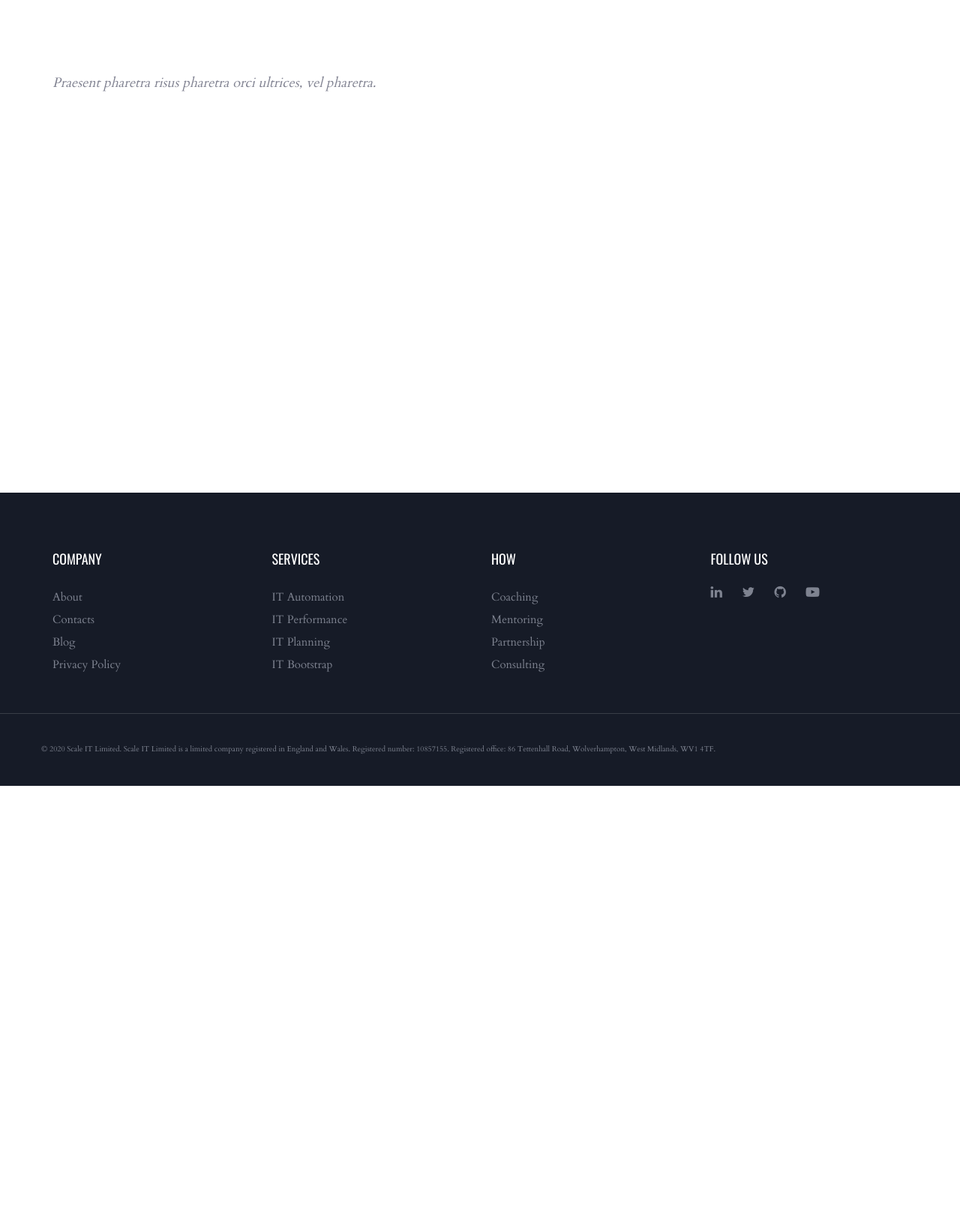
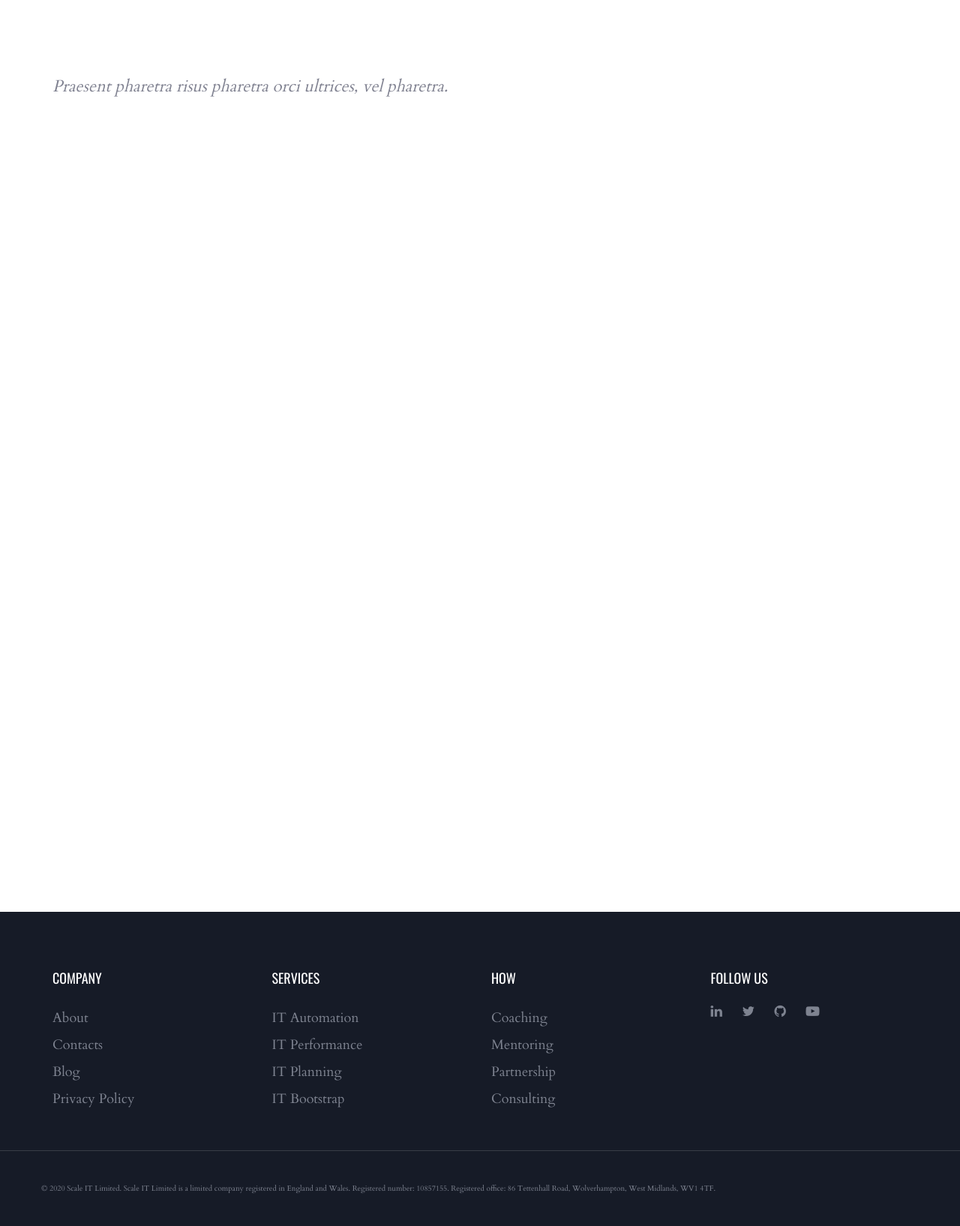
Before and after one commit to lucadevitis/scaleitlimited.github.io, a Jekyll site: the page built from it-planning.md, in a window 1280 px wide. Shown: the part 302-1937 px from the top of the page at 75% size. Built offline with Jekyll 4.4.1, drawn with Linux system fonts in a browser that asks for light colours; some web fonts are replaced; a script that is not in the unit is left out; before the commit the page ends 1350 px from its top, so only the background shows below that.

Commit message:
Cosmetic changes

```diff
--- a/_includes/header.html
+++ b/_includes/header.html
@@ -37,7 +37,7 @@
                         <span class="link-icon"></span>
                         <span class="link-txt">
                           <span class="link-ext"></span>
-                          <span class="txt text-primary font-weight-semibold">Services</span>
+                          <span class="txt text-primary font-weight-semibold text-hover-white">Services</span>
                         </span>
                       </a>
                     </li>
@@ -46,7 +46,7 @@
                         <span class="link-icon"></span>
                         <span class="link-txt">
                           <span class="link-ext"></span>
-                          <span class="txt text-primary font-weight-semibold">About</span>
+                          <span class="txt text-primary font-weight-semibold text-hover-white">About</span>
                         </span>
                       </a>
                     </li>
@@ -55,7 +55,7 @@
                         <span class="link-icon"></span>
                         <span class="link-txt">
                           <span class="link-ext"></span>
-                          <span class="txt text-primary font-weight-semibold">Contacts</span>
+                          <span class="txt text-primary font-weight-semibold text-hover-white">Contacts</span>
                         </span>
                       </a>
                     </li>
@@ -64,7 +64,7 @@
                         <span class="link-icon"></span>
                         <span class="link-txt">
                           <span class="link-ext"></span>
-                          <span class="txt text-primary font-weight-semibold">Blog</span>
+                          <span class="txt text-primary font-weight-semibold text-hover-white">Blog</span>
                         </span>
                       </a>
                     </li>
--- a/_includes/how.html
+++ b/_includes/how.html
@@ -23,7 +23,7 @@
                       </a>
                     </div><!-- /.ld-flipbox-inner -->
                   </div><!-- /.ld-flipbox-face -->
-                  <div class="ld-flipbox-face ld-flipbox-back bg-secondary">
+                  <div class="ld-flipbox-face ld-flipbox-back">
                     <span class="ld-flipbox-overlay ld-overlay"></span>
                     <div class="ld-flipbox-inner">
                       <a href="/contacts.html" class="btn btn-underlined text-uppercase btn-bordered border-thin btn-white text-hover-white h6">
@@ -47,7 +47,7 @@
                       </a>
                     </div><!-- /.ld-flipbox-inner -->
                   </div><!-- /.ld-flipbox-face -->
-                  <div class="ld-flipbox-face ld-flipbox-back bg-secondary">
+                  <div class="ld-flipbox-face ld-flipbox-back">
                     <span class="ld-flipbox-overlay ld-overlay"></span>
                     <div class="ld-flipbox-inner">
                       <a href="/contacts.html" class="btn btn-underlined text-uppercase btn-bordered border-thin btn-white text-hover-white h6">
@@ -71,7 +71,7 @@
                       </a>
                     </div><!-- /.ld-flipbox-inner -->
                   </div><!-- /.ld-flipbox-face -->
-                  <div class="ld-flipbox-face ld-flipbox-back bg-secondary">
+                  <div class="ld-flipbox-face ld-flipbox-back">
                     <span class="ld-flipbox-overlay ld-overlay"></span>
                     <div class="ld-flipbox-inner">
                       <a href="/contacts.html" class="btn btn-underlined text-uppercase btn-bordered border-thin btn-white text-hover-white h6">
@@ -95,7 +95,7 @@
                       </a>
                     </div><!-- /.ld-flipbox-inner -->
                   </div><!-- /.ld-flipbox-face -->
-                  <div class="ld-flipbox-face ld-flipbox-back bg-secondary">
+                  <div class="ld-flipbox-face ld-flipbox-back">
                     <span class="ld-flipbox-overlay ld-overlay"></span>
                     <div class="ld-flipbox-inner">
                       <a href="/contacts.html" class="btn btn-underlined text-uppercase btn-bordered border-thin btn-white text-hover-white h6">
--- a/_includes/services.html
+++ b/_includes/services.html
@@ -18,7 +18,7 @@
             <div class="lqd-column col-md-3 col-sm-6">
               <div class="iconbox iconbox-side iconbox-circle iconbox-sm iconbox-heading-sm" data-plugin-options='{"color": "#fff"}'>
                 <div class="iconbox-icon-wrap">
-                  <a href="/contacts.html" class="iconbox-icon-container bg-secondary">
+                  <a href="/it-automation.html" class="iconbox-icon-container bg-secondary">
                     <span class="iconbox-icon-hover-bg bg-primary"></span>
                     <i class="icon-ion-ios-cog"></i>
                   </a>
@@ -133,7 +133,7 @@
 
             <div class="lqd-column col-md-3 col-sm-8 text-md-left text-sm-right text-xs-right text-md-right" data-custom-animations="true" data-ca-options='{"triggerHandler":"inview","animationTarget":"all-childs","duration":"1200","startDelay":"400","delay":100,"easing":"easeOutQuint","direction":"forward","initValues":{"translateX":-31,"opacity":0},"animations":{"translateX":0,"opacity":1}}'>
 
-              <a href="/coaching.html" class="btn btn-solid bg-gradient-primary-lr text-uppercase semi-round btn-bordered border-thin px-2 h6 btn-primary text-dark">
+              <a href="/coaching.html" class="btn btn-solid bg-gradient-primary-lr text-uppercase semi-round px-2 h6 btn-primary text-dark">
                 <span>
                   <span class="btn-txt">You've got this</span>
                   <span class="btn-icon text-secondary font-size-22"><i class="fa fa-angle-right"></i></span>
--- a/_layouts/service.html
+++ b/_layouts/service.html
@@ -5,7 +5,7 @@ layout: leaflet
         <div class="container">
           <div class="row">
 
-            <div class="ltr-sp-01 lh-2 font-size-18 lqd-column col-md-6 col-sm-6 mt-40">
+            <div class="ltr-sp-01 lh-15 font-size-22 lqd-column col-md-6 col-sm-6 mt-40">
 
               <p><em>{{ page.synopsis | markdownify }}</em></p>
 
@@ -49,7 +49,7 @@ layout: leaflet
           </div><!-- /.row -->
         </div><!-- /.container -->
       </section>
-
+{% include let_us_know.html %}
 {% include how.html %}
 {% include case_studies.html %}
 {% include testimonials.html %}
--- a/assets/css/themes/business.css
+++ b/assets/css/themes/business.css
@@ -26,7 +26,7 @@ h6, .h6 {
 body {
   font-weight: 400;
   line-height: 1.7em;
-  font-size: 15px;
+  font-size: 18px;
   color: var(--color-font);
 }
 
@@ -42,6 +42,10 @@ body {
 dt {
   font-weight: bolder;
   font-size: 18px;
+}
+
+.ld-flipbox-back {
+  background-color: var(--color-secondary);
 }
 
 .h1, h1 {
```
Also changed, not shown: _layouts/how.html (+5 -7 lines).
